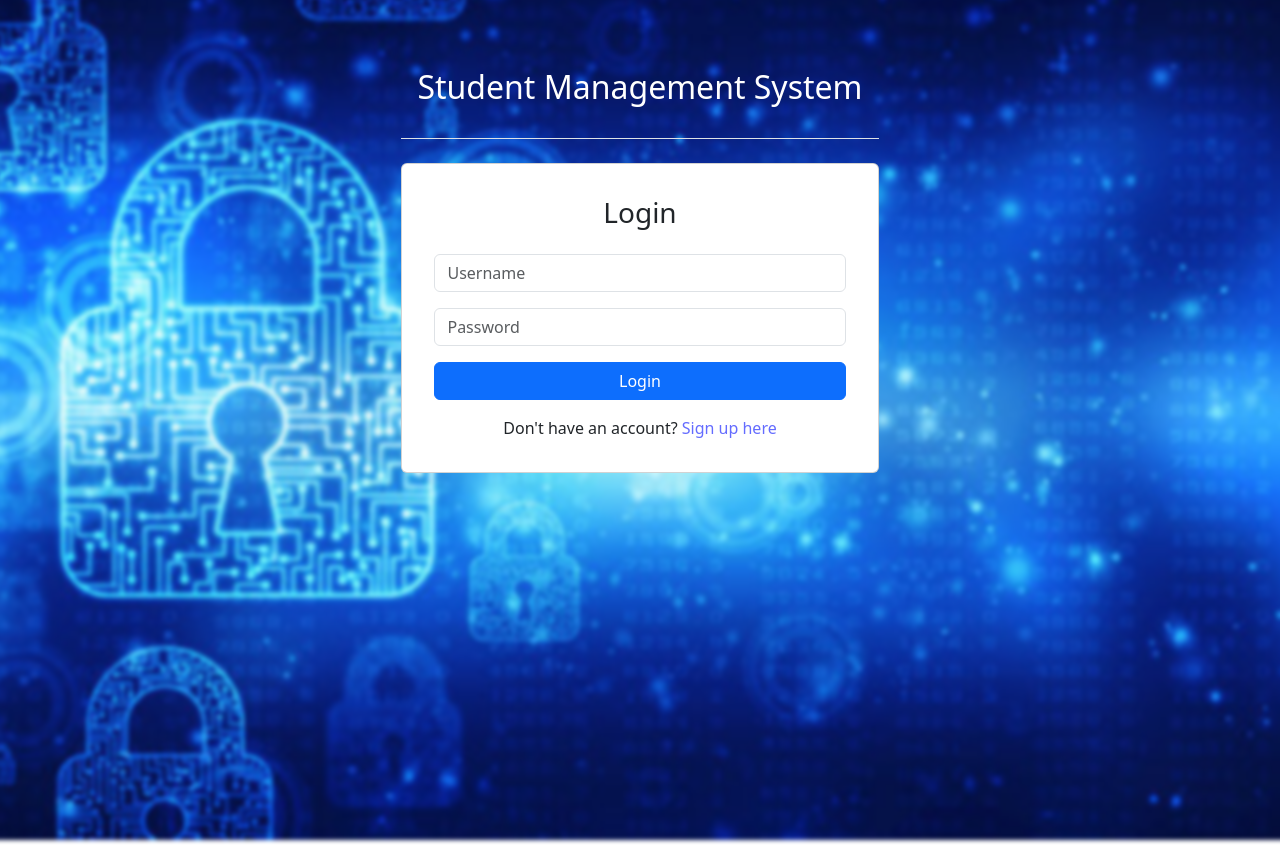
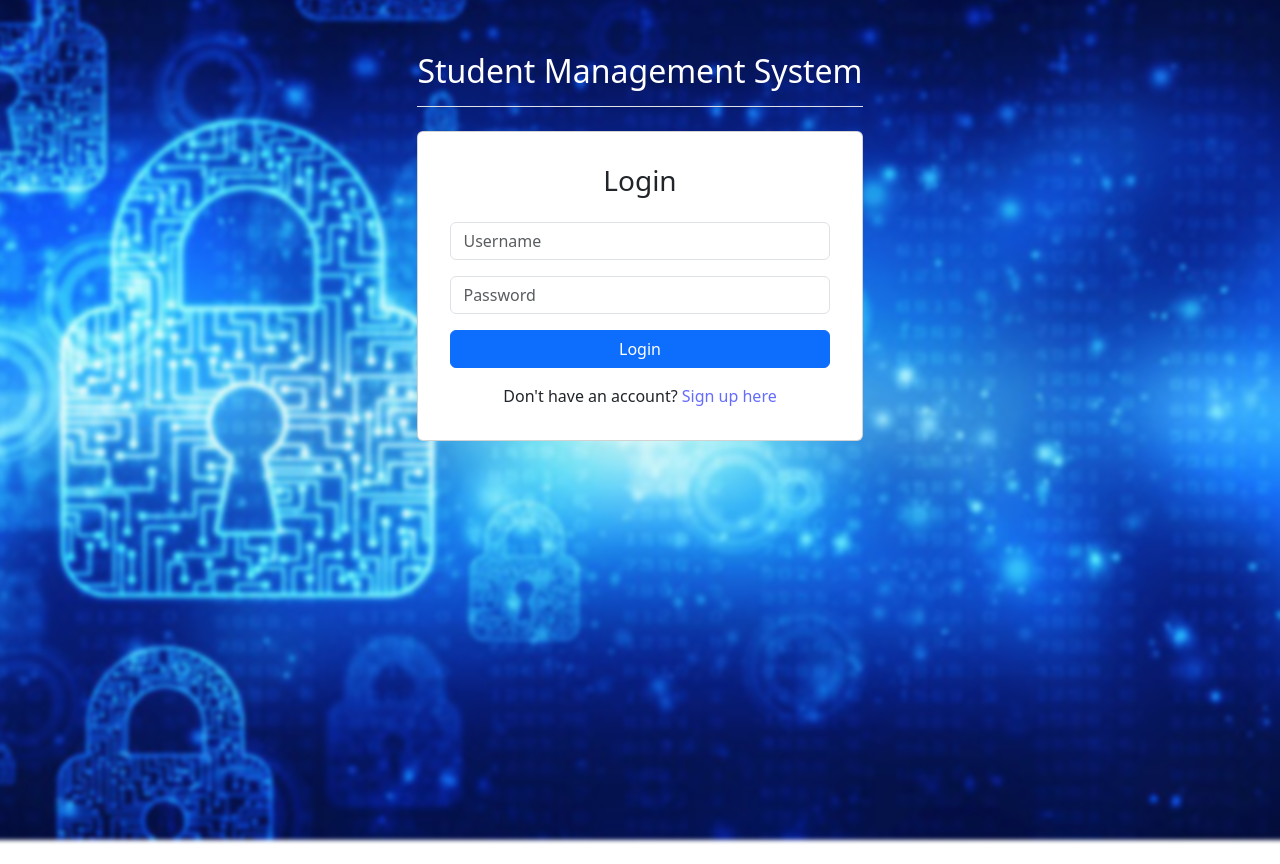
Before and after one commit to Rounak2811/Student-Management-System-react-frontend, a React (Vite) app: page /login in a window 1280 px wide. Built offline with nearby package versions, Linux system fonts and the light colour scheme; the HTML template or start-up script is replaced by a standard one.

Commit message:
rectified the heading style

```diff
--- a/src/App.jsx
+++ b/src/App.jsx
@@ -21,7 +21,7 @@ function MainLayout() {
   const location = useLocation(); // Gets the current URL path
   const isAuthenticated = !!localStorage.getItem("accessToken");
 
-  let textColor=isAuthenticated?`primary`:`white`;
+  let textColor = isAuthenticated ? `primary` : `white`;
 
   const handleLogout = () => {
     logout();
@@ -50,7 +50,7 @@ function MainLayout() {
       {/* 4. The sharp foreground layer */}
       <div className="content-layer">
         <div className="d-flex flex-column flex-md-row justify-content-md-between align-items-center mb-4 border-bottom pb-3 gap-2">
-          <h2 className={`m-3 text-center text-${textColor}`}>
+          <h2 className={`m-auto text-center text-${textColor}`}>
             Student Management System
           </h2>
 
```
